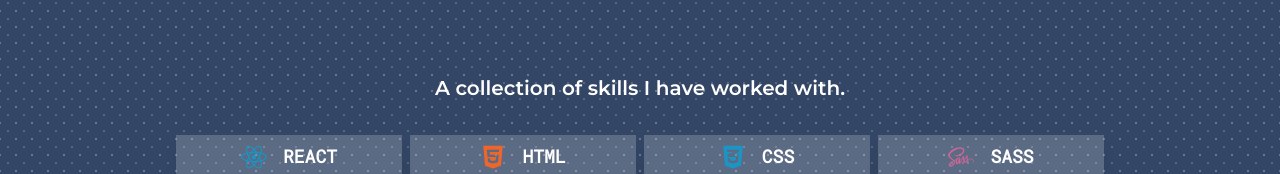
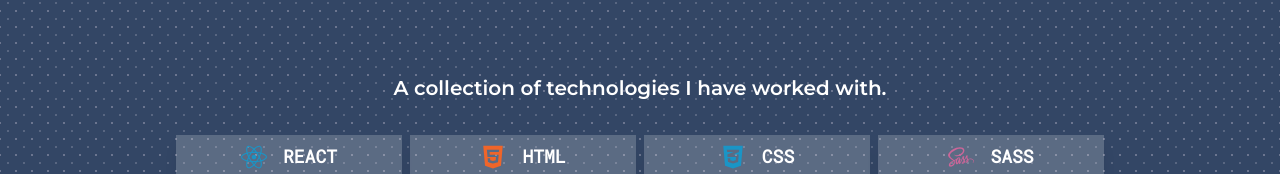
Before and after one commit to joao-miguel8/portfolio-website, a React (Vite) app: page /skills in a window 1280 px wide. Shown: the part 149-323 px from the top of the page. Built offline with nearby package versions, Linux system fonts and the light colour scheme.

Commit message:
Change skills heading text

```diff
--- a/src/components/Skills.jsx
+++ b/src/components/Skills.jsx
@@ -54,7 +54,7 @@ const Skills = () => {
 				<div className="mx-4">
 					<NavBar />
 					<div className="mt-20">
-						<p className="text-center text-20 font-bold text-black dark:text-white font-regular montserrat">A collection of skills I have worked with.</p>
+						<p className="text-center text-20 font-bold text-black dark:text-white font-regular montserrat">A collection of technologies I have worked with.</p>
 						<motion.ul variants={variants} initial="hidden" animate="show" className="mt-8 grid grid-cols-1 sm:grid-cols-2 md:grid-cols-3 lg:grid-cols-4 gap-2">
 							{skills.map((skill, i) => {
 								return (
```
